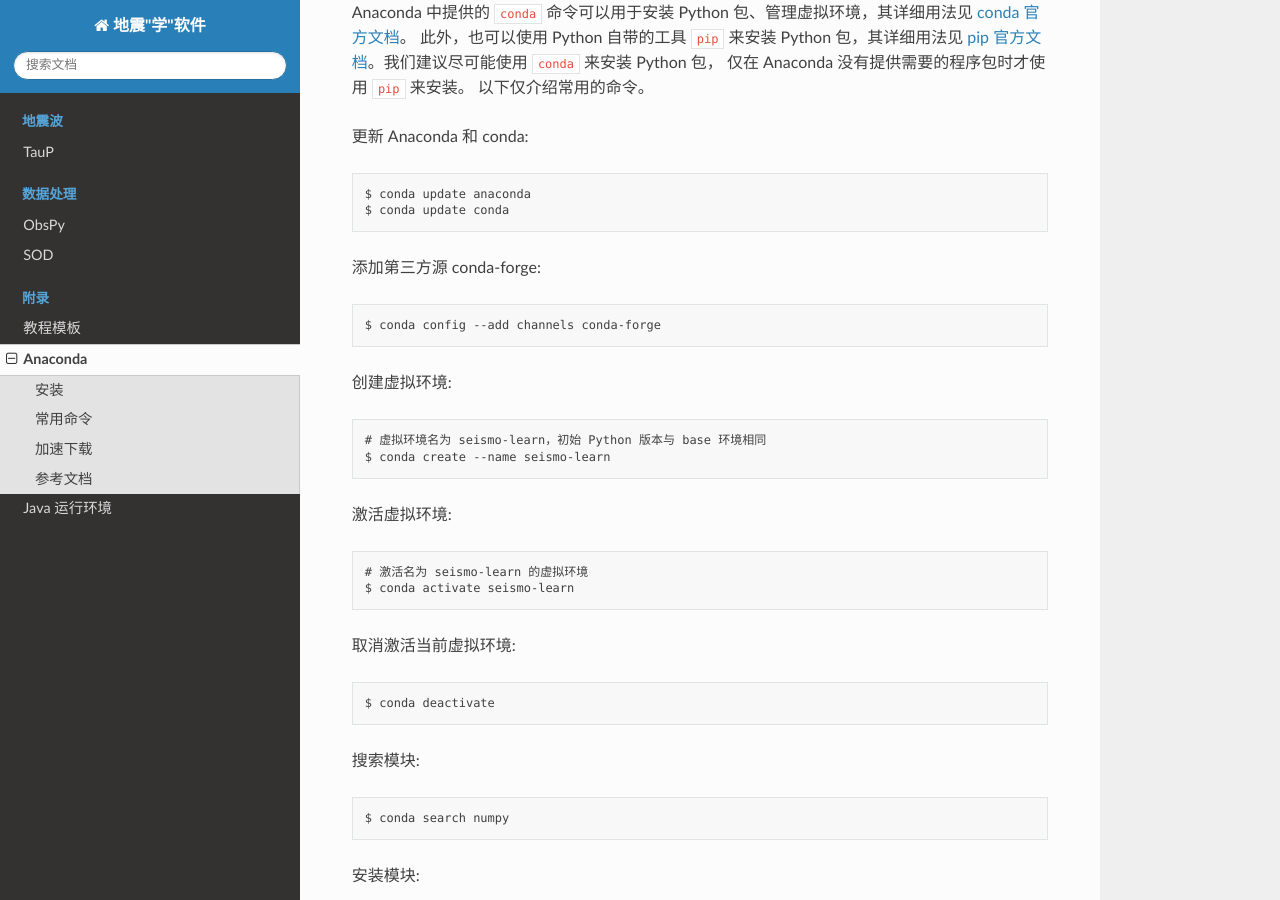
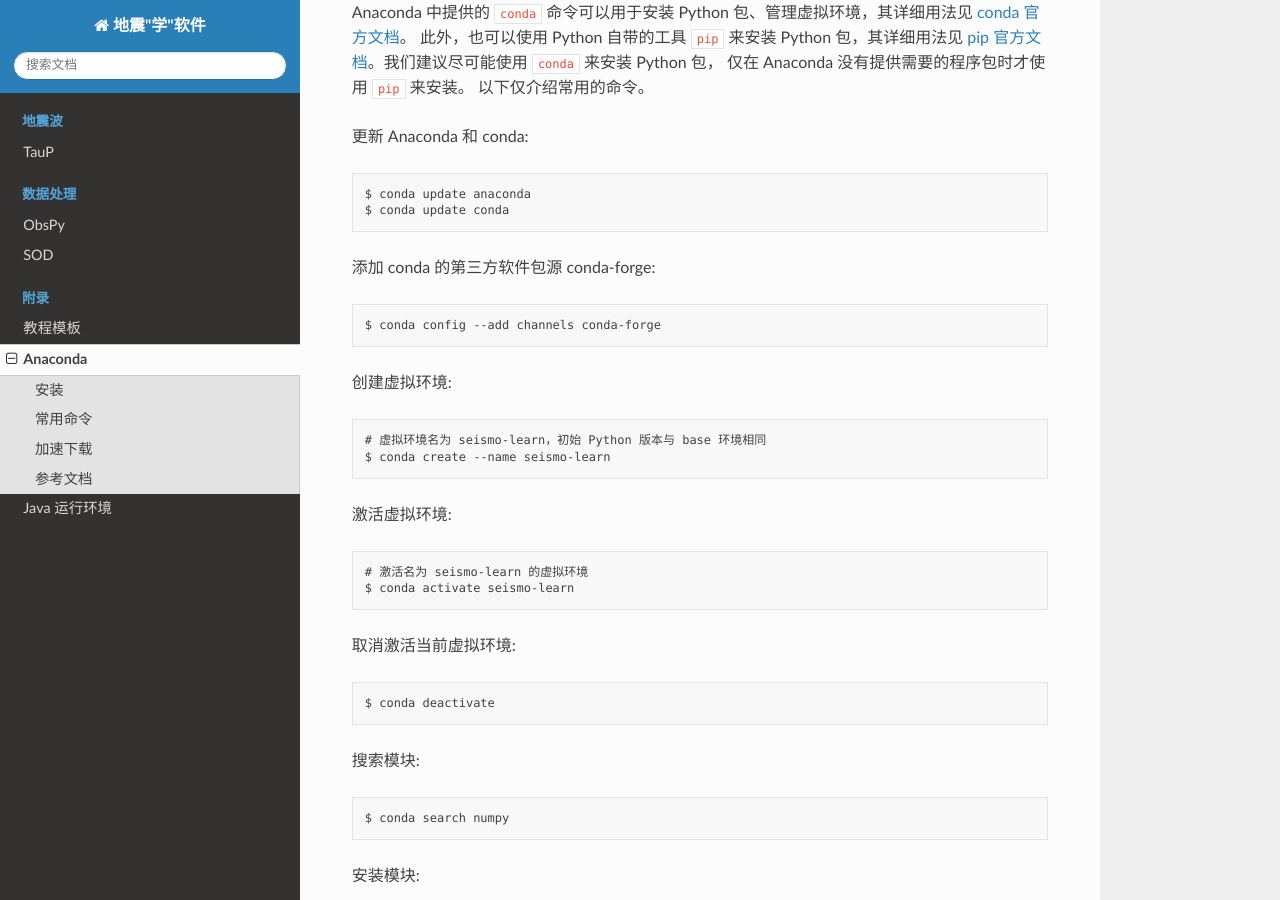
Before and after one commit to seismo-learn/software, a Sphinx documentation site: the page built from source/anaconda/index.rst, in a window 1280 px wide and 900 px high, scrolled down 1377 px. Built offline with Sphinx 7.4.7 and the Read the Docs theme 2.0.0, drawn with Linux system fonts in a browser that asks for light colours.

Commit message:
Update source/anaconda/index.rst
Co-authored-by: Jiayuan Yao <coreman.seism@gmail.com>

```diff
--- a/source/anaconda/index.rst
+++ b/source/anaconda/index.rst
@@ -61,7 +61,7 @@
    $ conda update anaconda
    $ conda update conda
 
-添加第三方源 conda-forge::
+添加 conda 的第三方软件包源 conda-forge::
 
    $ conda config --add channels conda-forge
 
```
